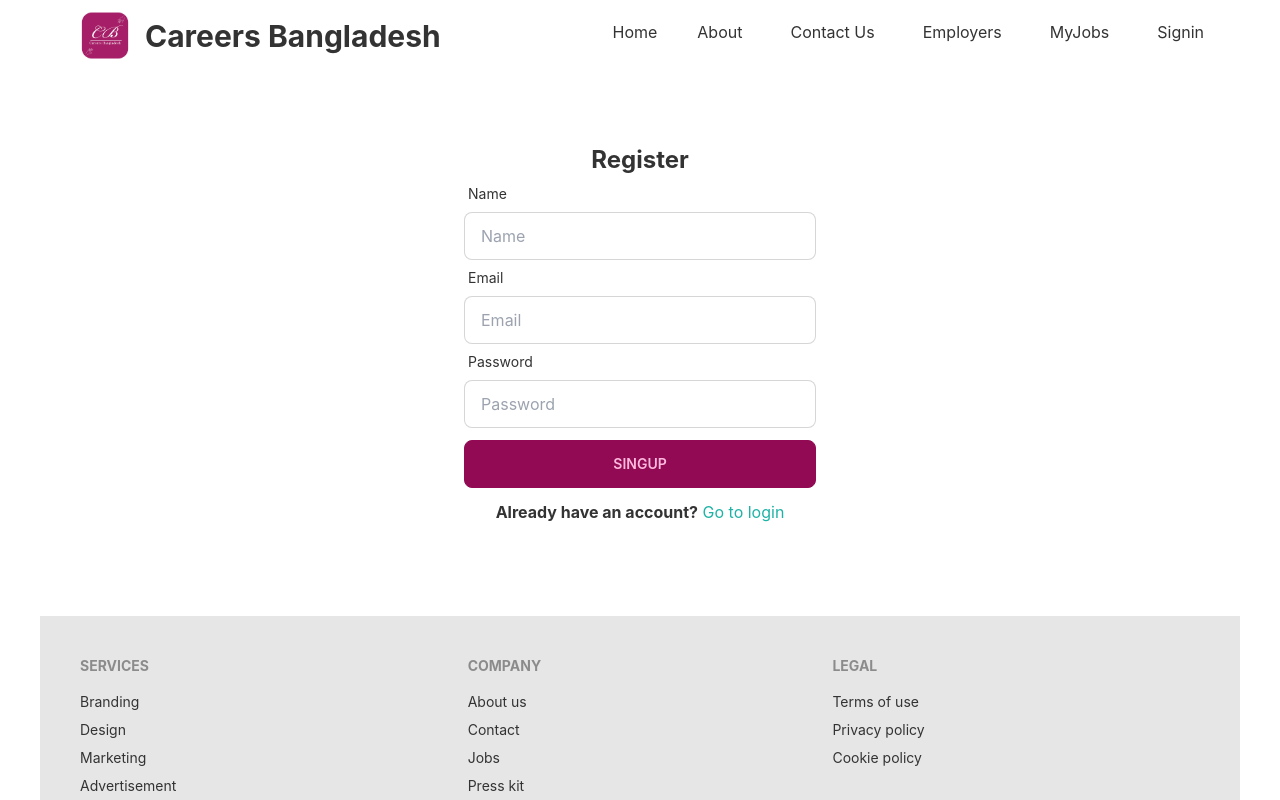
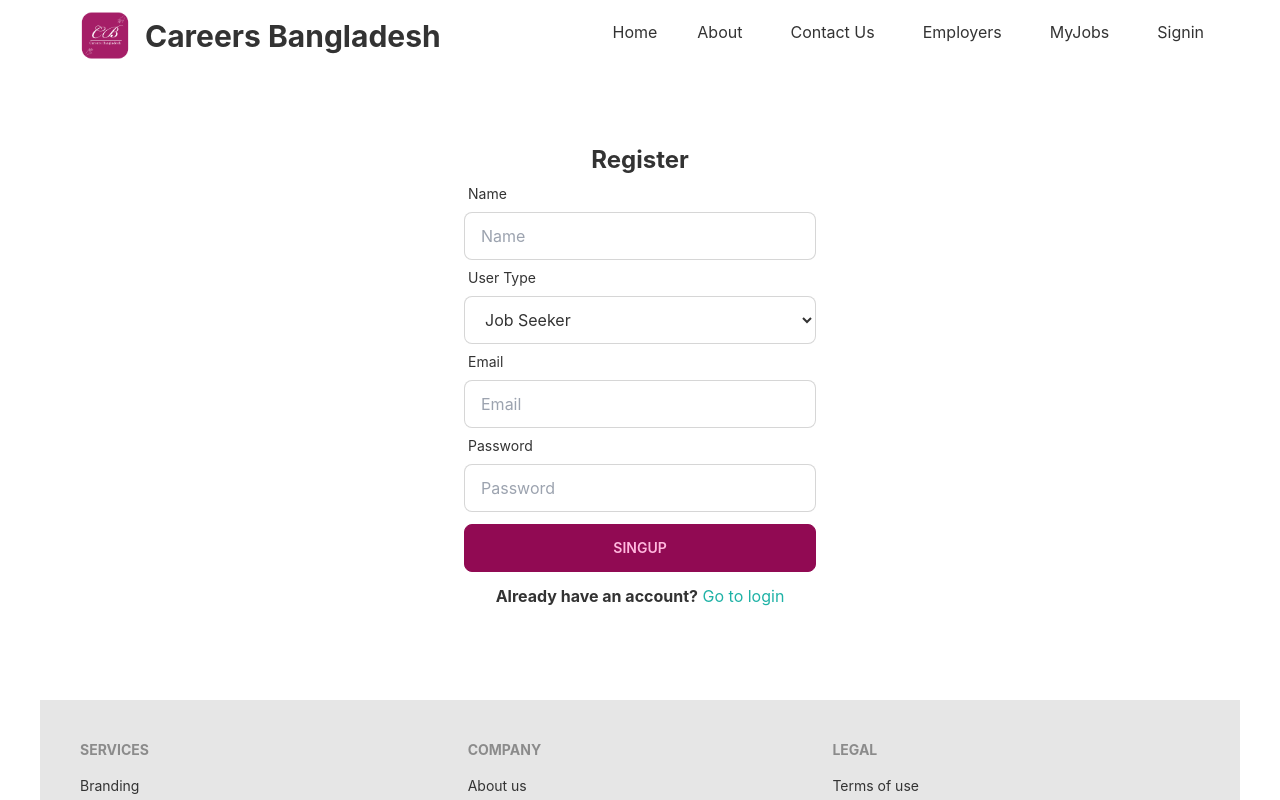
Before and after one commit to tuhinshuvra/carrierrs-bangladesh, a React (Create React App) app: page /register in a window 1280 px wide. Shown: the top 800 px of the page. Built offline with nearby package versions, Linux system fonts and the light colour scheme.

Commit message:
updated signup form

```diff
--- a/src/Pages/Register/Register.js
+++ b/src/Pages/Register/Register.js
@@ -29,6 +29,17 @@ const Register = () => {
                             className="input input-bordered w-full"
                         />
                         {errors.name && <p className='text-red-600'>Name is required</p>}
+                    </div>
+
+                    <div className="form-control w-full">
+                        <label className="label"><span className="label-text">User Type</span> </label>
+                        <select type="text"
+                            {...register("userType")}
+                            className="input input-bordered w-full">
+                            <option selected value="jobseeker">Job Seeker</option>
+                            <option value="employer">Employer</option>
+                        </select>
+                        {/* {errors.userType && <p className='text-red-500'>{errors.userType.message}</p>} */}
                     </div>
 
                     <div className="form-control w-full">
```
